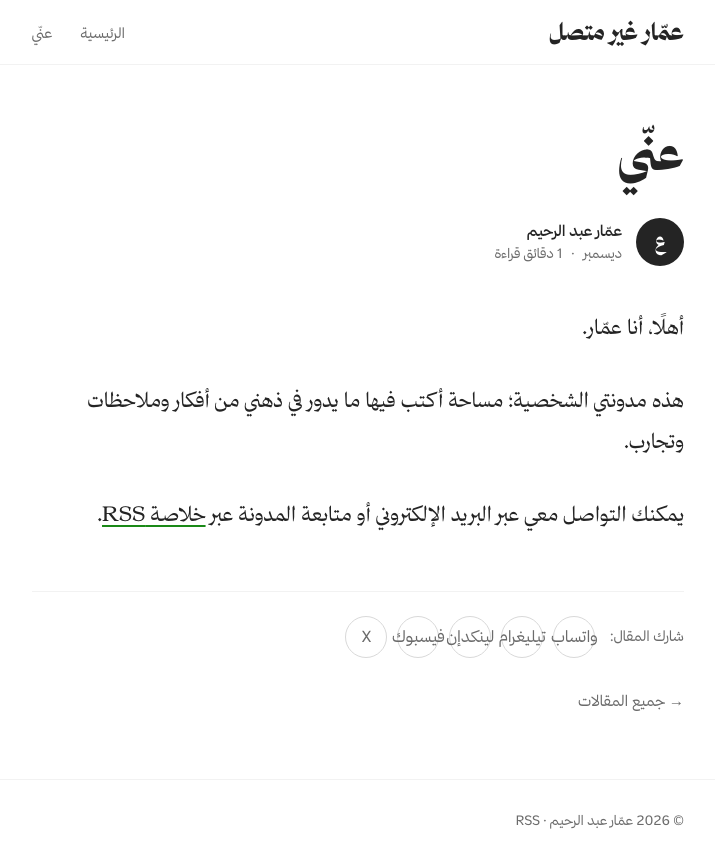
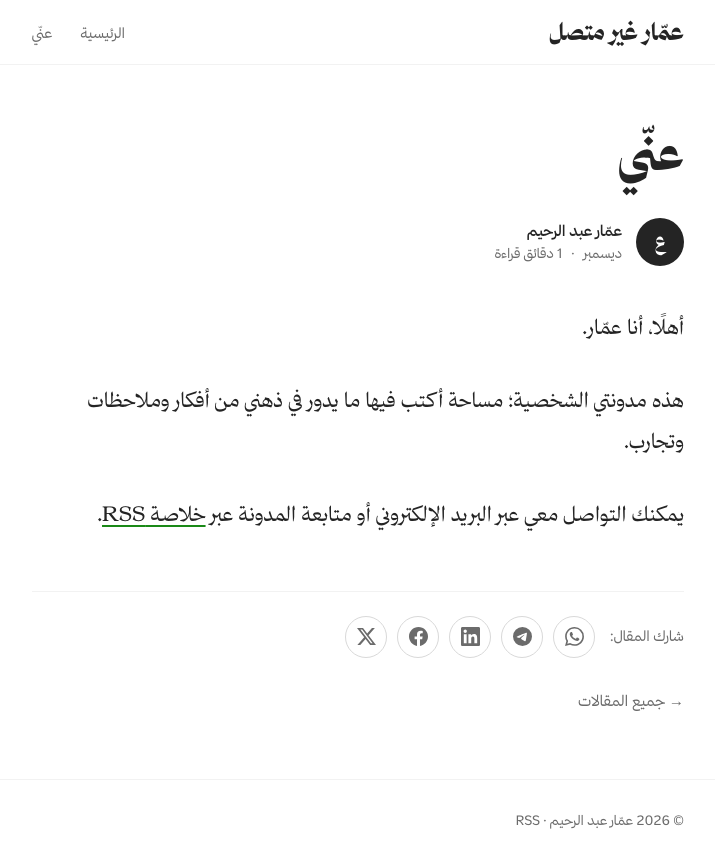
Before and after one commit to ammarabdalrahem/ammar-offline, a Jekyll site: the page built from about.md, in a window 1280 px wide. Shown: the top 868 px of the page, without its empty margins (429-1144 px from the left). Built offline with Jekyll 4.4.1, drawn with Linux system fonts in a browser that asks for light colours.

Commit message:
Update share buttons with icons and accessibility labels

```diff
--- a/_layouts/post.html
+++ b/_layouts/post.html
@@ -28,11 +28,22 @@ layout: default
     {% assign share_text = page.title | url_encode %}
     <div class="share-bar">
       <span class="share-label">شارك المقال:</span>
-      <a class="share-btn" href="https://api.whatsapp.com/send?text={{ share_text }}%20{{ share_url }}" target="_blank" rel="noopener">واتساب</a>
-      <a class="share-btn" href="https://t.me/share/url?url={{ share_url }}&text={{ share_text }}" target="_blank" rel="noopener">تيليغرام</a>
-      <a class="share-btn" href="https://www.linkedin.com/sharing/share-offsite/?url={{ share_url }}" target="_blank" rel="noopener">لينكدإن</a>
-      <a class="share-btn" href="https://www.facebook.com/sharer/sharer.php?u={{ share_url }}" target="_blank" rel="noopener">فيسبوك</a>
-      <a class="share-btn" href="https://x.com/intent/tweet?url={{ share_url }}&text={{ share_text }}" target="_blank" rel="noopener">X</a>
+      <a class="share-btn" aria-label="واتساب" title="واتساب" href="https://api.whatsapp.com/send?text={{ share_text }}%20{{ share_url }}" target="_blank" rel="noopener">
+        <svg viewBox="0 0 24 24" xmlns="http://www.w3.org/2000/svg"><path d="M17.472 14.382c-.297-.149-1.758-.867-2.03-.967-.273-.099-.471-.148-.67.15-.197.297-.767.966-.94 1.164-.173.199-.347.223-.644.075-.297-.15-1.255-.463-2.39-1.475-.883-.788-1.48-1.761-1.653-2.059-.173-.297-.018-.458.13-.606.134-.133.298-.347.446-.52.149-.174.198-.298.298-.497.099-.198.05-.371-.025-.52-.075-.149-.669-1.612-.916-2.207-.242-.579-.487-.5-.669-.51-.173-.008-.371-.01-.57-.01-.198 0-.52.074-.792.372-.272.297-1.04 1.016-1.04 2.479 0 1.462 1.065 2.875 1.213 3.074.149.198 2.096 3.2 5.077 4.487.709.306 1.262.489 1.694.625.712.227 1.36.195 1.871.118.571-.085 1.758-.719 2.006-1.413.248-.694.248-1.289.173-1.413-.074-.124-.272-.198-.57-.347m-5.421 7.403h-.004a9.87 9.87 0 01-5.031-1.378l-.361-.214-3.741.982.998-3.648-.235-.374a9.86 9.86 0 01-1.51-5.26c.001-5.45 4.436-9.884 9.888-9.884 2.64 0 5.122 1.03 6.988 2.898a9.825 9.825 0 012.893 6.994c-.003 5.45-4.437 9.884-9.885 9.884m8.413-18.297A11.815 11.815 0 0012.05 0C5.495 0 .16 5.335.157 11.892c0 2.096.547 4.142 1.588 5.945L.057 24l6.305-1.654a11.882 11.882 0 005.683 1.448h.005c6.554 0 11.89-5.335 11.893-11.893a11.821 11.821 0 00-3.48-8.413Z"/></svg>
+      </a>
+      <a class="share-btn" aria-label="تيليغرام" title="تيليغرام" href="https://t.me/share/url?url={{ share_url }}&text={{ share_text }}" target="_blank" rel="noopener">
+        <svg viewBox="0 0 24 24" xmlns="http://www.w3.org/2000/svg"><path d="M11.944 0A12 12 0 000 12a12 12 0 0012 12 12 12 0 0012-12A12 12 0 0012 0a12 12 0 00-.056 0zm4.962 7.224c.1-.002.321.023.465.14a.506.506 0 01.171.325c.016.093.036.306.02.472-.18 1.898-.962 6.502-1.36 8.627-.168.9-.499 1.201-.82 1.23-.696.065-1.225-.46-1.9-.902-1.056-.693-1.653-1.124-2.678-1.8-1.185-.78-.417-1.21.258-1.91.177-.184 3.247-2.977 3.307-3.23.007-.032.014-.15-.056-.212s-.174-.041-.249-.024c-.106.024-1.793 1.14-5.061 3.345-.48.33-.913.49-1.302.48-.428-.008-1.252-.241-1.865-.44-.752-.245-1.349-.374-1.297-.789.027-.216.325-.437.893-.663 3.498-1.524 5.83-2.529 6.998-3.014 3.332-1.386 4.025-1.627 4.476-1.635z"/></svg>
+      </a>
+      <a class="share-btn" aria-label="لينكدإن" title="لينكدإن" href="https://www.linkedin.com/sharing/share-offsite/?url={{ share_url }}" target="_blank" rel="noopener">
+        <svg viewBox="0 0 24 24" xmlns="http://www.w3.org/2000/svg"><path d="M20.447 20.452h-3.554v-5.569c0-1.328-.027-3.037-1.852-3.037-1.853 0-2.136 1.445-2.136 2.939v5.667H9.351V9h3.414v1.561h.046c.477-.9 1.637-1.85 3.37-1.85 3.601 0 4.267 2.37 4.267 5.455v6.286zM5.337 7.433c-1.144 0-2.063-.926-2.063-2.065 0-1.138.92-2.063 2.063-2.063 1.14 0 2.064.925 2.064 2.063 0 1.139-.925 2.065-2.064 2.065zm1.782 13.019H3.555V9h3.564v11.452zM22.225 0H1.771C.792 0 0 .774 0 1.729v20.542C0 23.227.792 24 1.771 24h20.451C23.2 24 24 23.227 24 22.271V1.729C24 .774 23.2 0 22.222 0h.003z"/></svg>
+      </a>
+      <a class="share-btn" aria-label="فيسبوك" title="فيسبوك" href="https://www.facebook.com/sharer/sharer.php?u={{ share_url }}" target="_blank" rel="noopener">
+        <svg viewBox="0 0 24 24" xmlns="http://www.w3.org/2000/svg"><path d="M24 12.073c0-6.627-5.373-12-12-12s-12 5.373-12 12c0 5.99 4.388 10.954 10.125 11.854v-8.385H7.078v-3.47h3.047V9.43c0-3.007 1.792-4.669 4.533-4.669 1.312 0 2.686.235 2.686.235v2.953H15.83c-1.491 0-1.956.925-1.956 1.874v2.25h3.328l-.532 3.47h-2.796v8.385C19.612 23.027 24 18.062 24 12.073z"/></svg>
+      </a>
+      <a class="share-btn" aria-label="X" title="X" href="https://x.com/intent/tweet?url={{ share_url }}&text={{ share_text }}" target="_blank" rel="noopener">
+        <svg viewBox="0 0 24 24" xmlns="http://www.w3.org/2000/svg"><path d="M18.901 1.153h3.68l-8.04 9.19L24 22.846h-7.406l-5.8-7.584-6.638 7.584H.474l8.6-9.83L0 1.154h7.594l5.243 6.932ZM17.61 20.644h2.039L6.486 3.24H4.298Z"/></svg>
+      </a>
     </div>
     <a class="back-link" href="{{ '/' | relative_url }}">→ جميع المقالات</a>
   </footer>
+</article>
```
